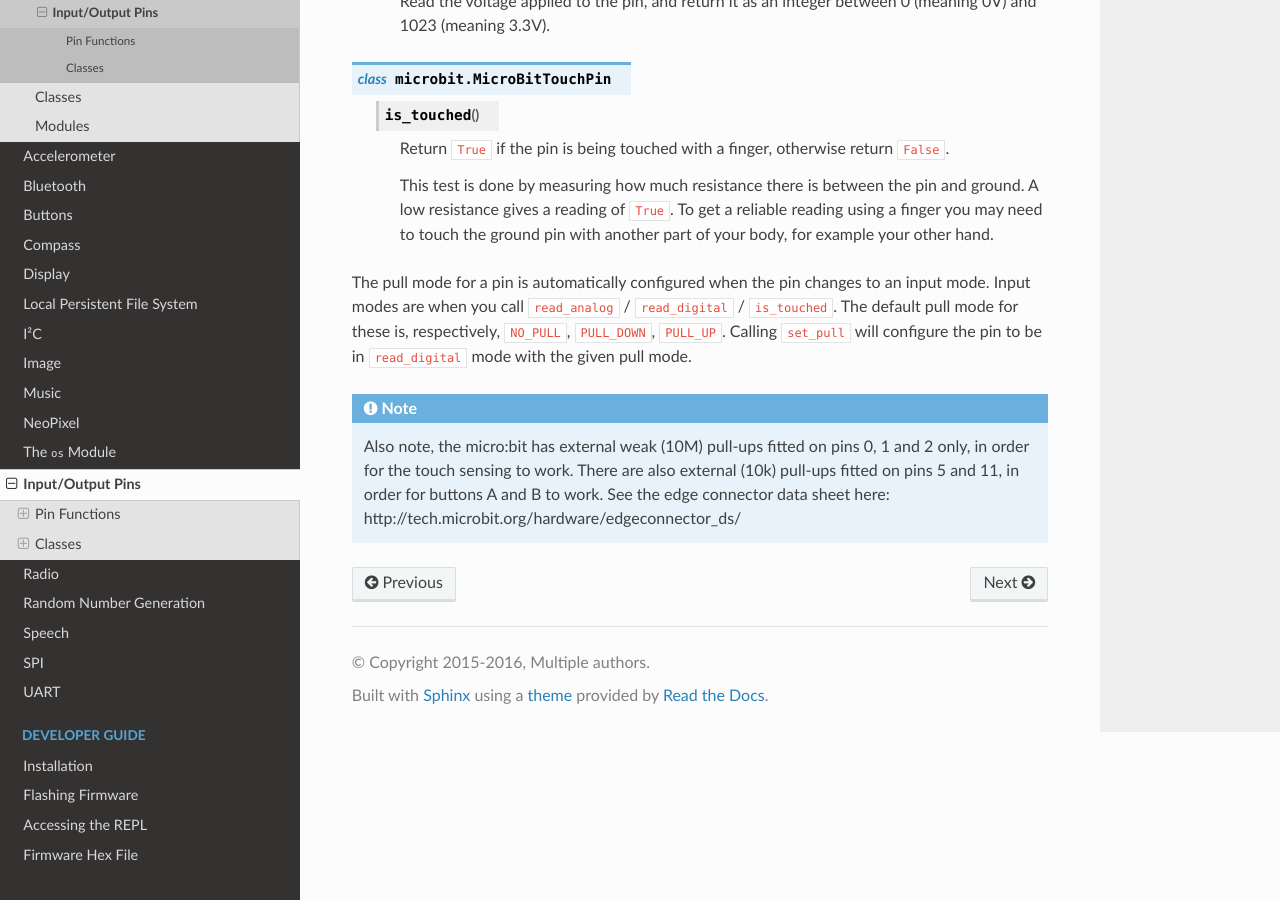
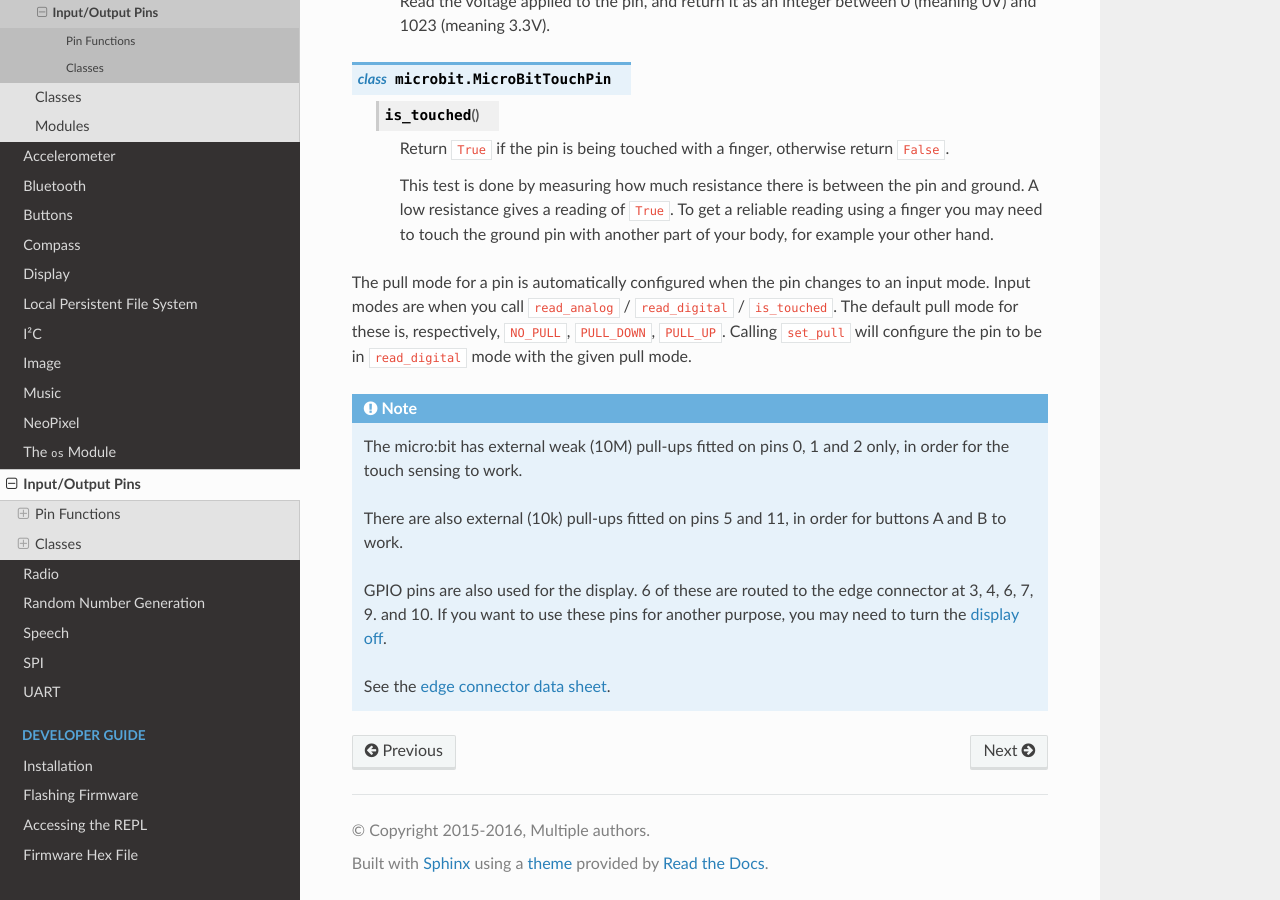
Before and after one commit to bbcmicrobit/micropython, a Sphinx documentation site: the page built from docs/pin.rst, in a window 1280 px wide and 900 px high, scrolled down 4091 px. Built offline with Sphinx 7.4.7 and the Read the Docs theme 2.0.0, drawn with Linux system fonts in a browser that asks for light colours.

Commit message:
docs: Update pin.rst with info about using display pins (#589)

```diff
--- a/docs/pin.rst
+++ b/docs/pin.rst
@@ -186,9 +186,16 @@ in ``read_digital`` mode with the given pull mode.
 
 
 .. note::
-    Also note, the micro:bit has external weak (10M) pull-ups fitted on pins
+    The micro:bit has external weak (10M) pull-ups fitted on pins
     0, 1 and 2 only, in order for the touch sensing to work.
+
     There are also external (10k) pull-ups fitted on pins 5 and 11, in order
     for buttons A and B to work.
-    See the edge connector data sheet here:
-    http://tech.microbit.org/hardware/edgeconnector_ds/
+
+    GPIO pins are also used for the display. 6 of these are routed to the
+    edge connector at 3, 4, 6, 7, 9. and 10. If you want to use these pins
+    for another purpose, you may need to turn the `display off
+    <https://microbit-micropython.readthedocs.io/en/latest/display.html#microbit.display.off>`_.
+
+    See the `edge connector data sheet
+    <http://tech.microbit.org/hardware/edgeconnector_ds>`_.
```
